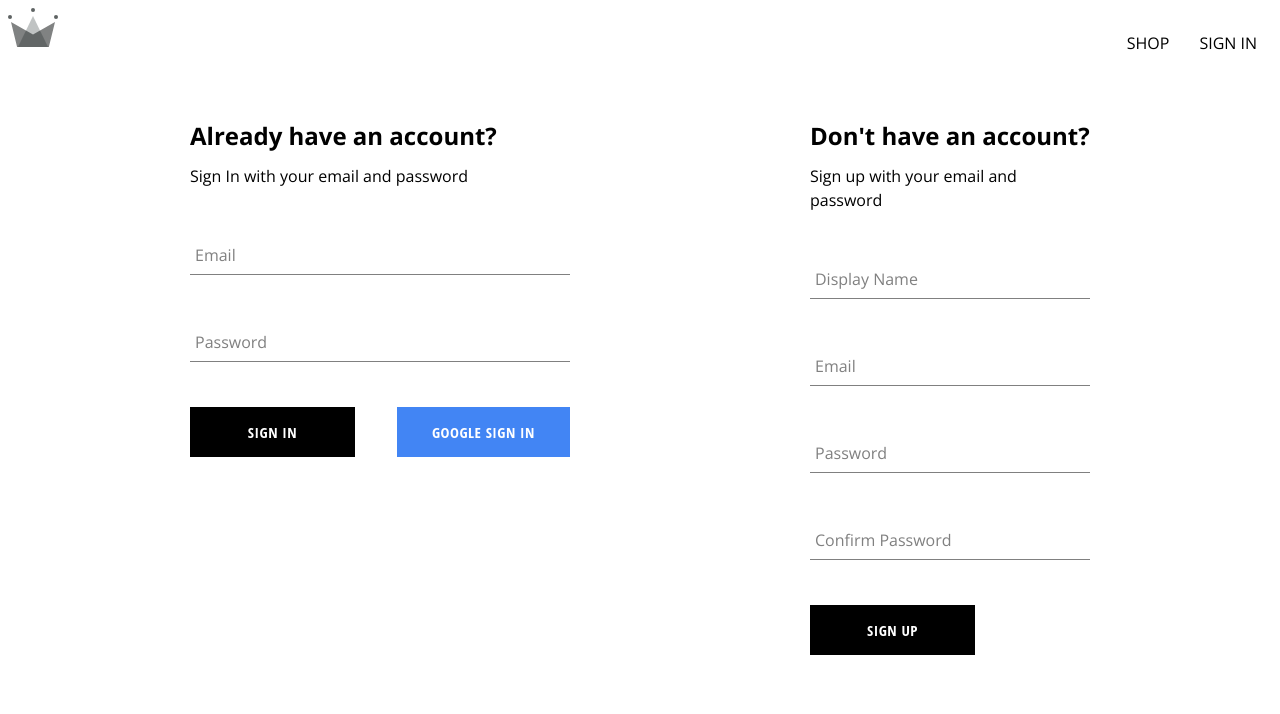
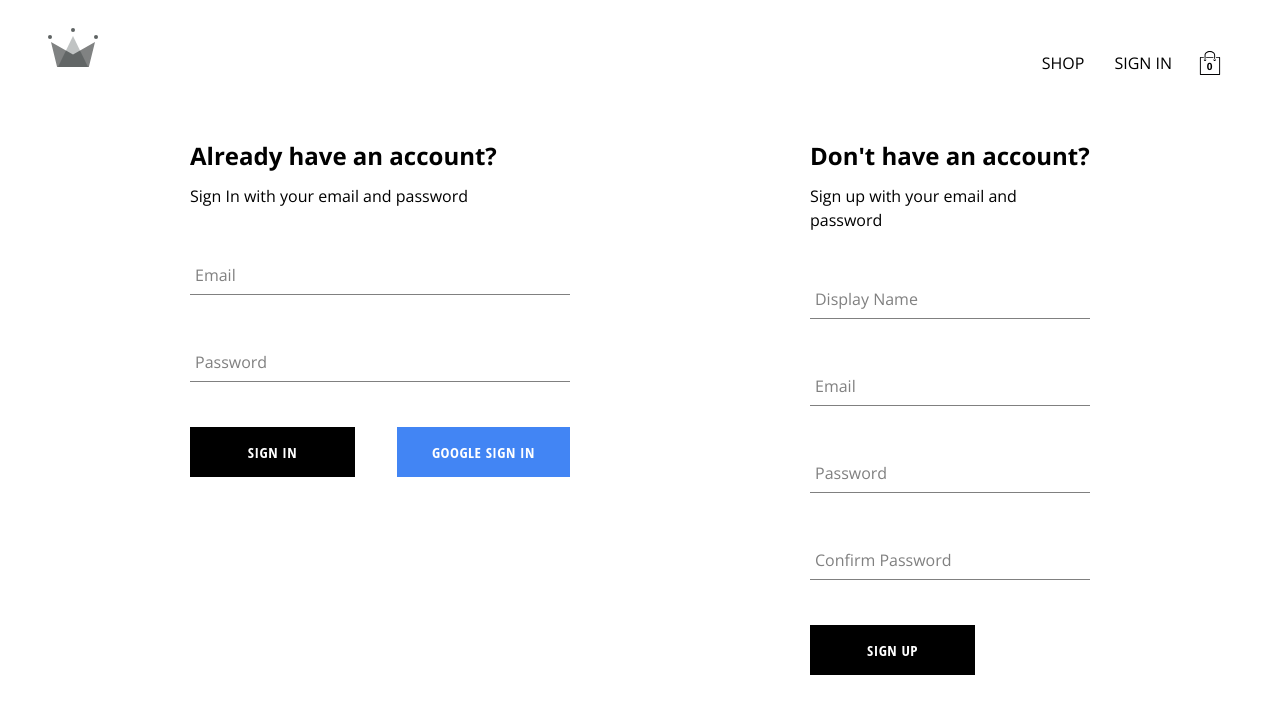
Before and after one commit to osmankbk/bad-genius-clothing, a React (Vite) app: page /auth in a window 1280 px wide. Shown: the top 714 px of the page. Built offline with nearby package versions, Linux system fonts and the light colour scheme; no server answers.

Commit message:
Adds cart Icon, Cart Context and Cart Dropdown

```diff
--- /dev/null
+++ b/src/components/cart-dropdown/cart-dropdown.component.jsx
@@ -0,0 +1,14 @@
+import Button from '../button/button.component';
+import './cart-dropdown.styles.scss';
+
+const CartDropdown = () => {
+
+  return (
+    <div className='cart-dropdown-container'>
+      <div className='cart-items' />
+      <Button>GO TO CHECKOUT</Button>
+    </div>
+  )
+}
+
+export default CartDropdown;
--- /dev/null
+++ b/src/components/cart-dropdown/cart-dropdown.styles.scss
@@ -0,0 +1,24 @@
+.cart-dropdown-container {
+  position: absolute;
+  width: 240px;
+  height: 340px;
+  display: flex;
+  flex-direction: column;
+  padding: 20px;
+  border: 1px solid black;
+  background-color: white;
+  top: 90px;
+  right: 40px;
+  z-index: 5;
+
+  .cart-items {
+    height: 240px;
+    display: flex;
+    flex-direction: column;
+    overflow: scroll;
+  }
+
+  button {
+    margin-top: auto;
+  }
+}
--- /dev/null
+++ b/src/components/cart-icon/cart-icon.component.jsx
@@ -0,0 +1,22 @@
+import { useContext } from 'react';
+
+import ShoppingIcon from '../../assets/shopping-bag.svg?react';
+
+import { CartContext } from '../../contexts/cart-context/cart.context';
+
+import './cart-icon.styles.scss';
+
+const CartIcon = () => {
+  const { isCartOpen, setIsCartOpen } = useContext(CartContext);
+
+  const toggleCart = () => setIsCartOpen(() => !isCartOpen );
+
+  return (
+    <div className='cart-icon-container' onClick={toggleCart}>
+      <ShoppingIcon className='shopping-icon' alt='cart-icon'/>
+      <span className='item-count'>0</span>
+    </div>
+  )
+}
+
+export default CartIcon;
--- /dev/null
+++ b/src/components/cart-icon/cart-icon.styles.scss
@@ -0,0 +1,21 @@
+.cart-icon-container {
+  width: 45px;
+  height: 45px;
+  position: relative;
+  display: flex;
+  align-items: center;
+  justify-content: center;
+  cursor: pointer;
+
+  .shopping-icon {
+    width: 24px;
+    height: 24px;
+  }
+
+  .item-count {
+    position: absolute;
+    font-size: 10px;
+    font-weight: bold;
+    bottom: 12px;
+  }
+}
--- /dev/null
+++ b/src/contexts/cart-context/cart.context.jsx
@@ -0,0 +1,6 @@
+import { createContext } from "react";
+
+export const CartContext = createContext({
+  isCartOpen: null,
+  setIsCartOpen: () => {}
+});
--- /dev/null
+++ b/src/contexts/cart-context/cart.provider.jsx
@@ -0,0 +1,15 @@
+import { useState } from "react";
+import { CartContext } from "./cart.context";
+
+export const CartProvider = ({children}) => {
+  const [isCartOpen, setIsCartOpen] = useState(false);
+
+  const value = {
+    isCartOpen,
+    setIsCartOpen,
+  }
+
+  return (
+    <CartContext.Provider value={value}>{children}</CartContext.Provider>
+  )
+}
--- a/src/index.scss
+++ b/src/index.scss
@@ -2,6 +2,7 @@
   font-family: 'Open Sans', sans-serif;
   line-height: 1.5;
   font-weight: 400;
+  padding: 20px 40px;
 }
 
 a {
--- a/src/main.jsx
+++ b/src/main.jsx
@@ -5,13 +5,16 @@
 import App from './App.jsx'
 import { UserProvider } from './contexts/user-context/user.provider.jsx'
 import { ProductProvider } from './contexts/products-context/products.provider.jsx'
+import { CartProvider } from './contexts/cart-context/cart.provider.jsx'
 
 createRoot(document.getElementById('root')).render(
   <StrictMode>
     <BrowserRouter>
       <UserProvider>
         <ProductProvider>
-          <App />
+          <CartProvider>
+            <App />
+          </CartProvider>
         </ProductProvider>
       </UserProvider>
     </BrowserRouter>
--- a/src/routes/navigation/navigation.component.jsx
+++ b/src/routes/navigation/navigation.component.jsx
@@ -2,7 +2,11 @@
 import { Outlet, Link } from "react-router-dom";
 import CrwnLogo from '../../assets/crown.svg?react';
 
+import CartIcon from "../../components/cart-icon/cart-icon.component";
+import CartDropdown from "../../components/cart-dropdown/cart-dropdown.component";
+
 import { UserContext } from "../../contexts/user-context/user.context";
+import { CartContext } from "../../contexts/cart-context/cart.context";
 
 import { signOutUser } from "../../utils/firebase/firebase.utils";
 
@@ -10,6 +14,7 @@
 
 const Navigation = () => {
   const { currentUser } = useContext(UserContext);
+  const { isCartOpen } = useContext(CartContext);
 
   return (
     <>
@@ -31,7 +36,11 @@
             </Link>
             )
           }
+          <CartIcon />
         </div>
+        {
+          isCartOpen && <CartDropdown />
+        }
       </div>
       <Outlet />
     </>
```
Also changed, not shown: src/assets/shopping-bag.svg (added).
